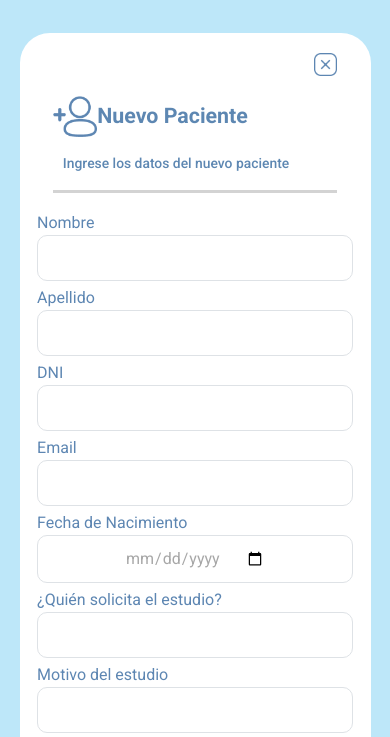
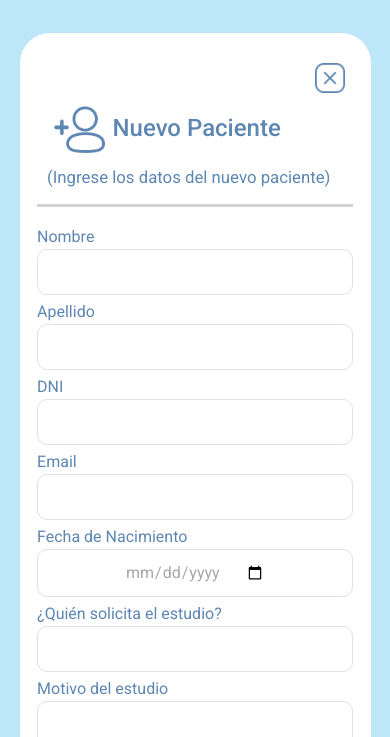
Before and after one commit to FedeBentolila/siboMVP, a website: page src/public/pacienteForm.html in a window 390 px wide. Shown: the part 88-825 px from the top of the page. Drawn offline with Linux system fonts and the light colour scheme; no server answers.

Commit message:
nuevoPaciente

```diff
--- a/src/public/informeFinal.css
+++ b/src/public/informeFinal.css
@@ -56,7 +56,7 @@ a{
 
 .criterios{
     width: 60%;
-    font-size: 8px;
+    font-size: 10px;
 
 }
 
--- a/src/public/misDatos.js
+++ b/src/public/misDatos.js
@@ -277,11 +277,14 @@
 
       function reveal (){
         let displayedNavbar=document.getElementById("reveal")
+        let hideWhileNavBar1= document.getElementById("hideOnNavBar1")
 
         if(displayedNavbar.style.display=="block"){
           displayedNavbar.style.display="none"
+          hideWhileNavBar1.style.display=""
         }else{
           displayedNavbar.style.display="block"
+           hideWhileNavBar1.style.display="none"
         }
 
 
--- a/src/public/pacienteForm.css
+++ b/src/public/pacienteForm.css
@@ -9,13 +9,29 @@
 
 }
 
+.tituloseccionUp{
+    width: 100%;
+display: flex;
+ flex-direction: column;
+ justify-content: space-between;
+ align-items: center;
+ color: var(--Color, #5D87B2);
+ text-align: center;
+ font-family: Roboto;
+ font-size: 24px;
+ font-style: normal;
+ font-weight: 500;
+ line-height: 33.6px /* 157.156% */;
+}
+
 .imgComponente{
     width: 20%;
     margin: 10%;
 }
 
 .imagenNuevo{
-    width: 30%;
+    width: 20%;
+    margin: 8px;
 }
 
 .autocomplete {
@@ -56,12 +72,15 @@
 
 .divisorImgYtitulo{
     display: flex;
+    width: 80%;
     flex-direction: row;
-    justify-content: flex-start;
+    justify-content: center;
     align-items: center;
+    margin-top: 5px;
 }
 
 .leyenda{
+    font-size: 20px;
     margin: 10px;
 }
 
@@ -202,7 +221,7 @@ color: var(--Color, #5D87B2);
     width: 100%;
     display: flex;
     flex-direction: row;
-    justify-content: flex-start;
+    justify-content: space-between;
     align-items: center;
    }
 
@@ -285,8 +304,8 @@ color: var(--Color, #5D87B2);
 
 
    .botonazul{
-    height: 50px;
-    width: 50%;
+    height: 40px;
+    width: 90%;
     border: none;
     display: flex;
     padding: 7px 25px;
@@ -580,7 +599,10 @@ color: var(--Color, #5D87B2);
 
 
 .leyenda{
-    font-size: 65%;
+    font-size: 70%;
+    margin-left: 10px;
+    margin-top: 0px;
+    font-weight: 400;
 }
 
 
@@ -597,8 +619,10 @@ color: var(--Color, #5D87B2);
     justify-content: flex-end;
     align-items: center;
     text-align: center;
-    margin: 20px;
-    width: 90%;
+    margin-left: 30px;
+    margin-right: 30px ;
+    margin-top: 30px;
+    width: 95%;
 }
 
 
@@ -646,6 +670,23 @@ color: var(--Color, #5D87B2);
     width: 8%;
 }
 
+.tituloseccionUp{
+    width: 100%;
+    display: flex;
+ flex-direction: column;
+ justify-content: center;
+ align-items:flex-start ;
+ color: var(--Color, #5D87B2);
+ text-align: center;
+ font-family: Roboto;
+ font-size: 24px;
+ font-style: normal;
+ font-weight: 500;
+ border-color: lightgray;
+ border-bottom-style: solid;
+ line-height: 33.6px /* 157.156% */;
+}
+
 
 
 
--- a/src/public/pacienteForm.html
+++ b/src/public/pacienteForm.html
@@ -179,21 +179,21 @@
   <br>
 
 
-      <div class="containerContainerForm">
+      <div id="hideOnNavBar1" class="containerContainerForm">
   <div class="containerForm">
     <form autocomplete="off" class="form" id="form" action="/agregarPaciente" method="post">
 
       <div class="botonX2" id="exit">
-        <img   id="close" width=8% src="/CLOSE.png" alt="">
+        <img   id="close" width=10% src="/CLOSE.png" alt="">
 
         </div>
 
-      <div class="tituloseccion">
+      <div class="tituloseccionUp">
         <div class="divisorImgYtitulo">
           <img class="imagenNuevo" src="./nuevopaciente.png" >
-          <strong >Nuevo Paciente </strong>
+          <p >Nuevo Paciente </p>
         </div>
-      <p class="leyenda" > Ingrese los datos del nuevo paciente </p>
+      <p class="leyenda" > (Ingrese los datos del nuevo paciente) </p>
       </div>
       <br>
 
@@ -381,7 +381,7 @@
 
 
 
-      <input  class="botonazul" type="submit" value="Guardar">
+      <input  class="botonazul" type="submit" value="Añadir Nuevo Paciente">
         <br>
 
       </form>
--- a/src/public/pacienteForm.js
+++ b/src/public/pacienteForm.js
@@ -91,11 +91,14 @@ botonburger.addEventListener("click", reveal)
 
 function reveal (){
   let displayedNavbar=document.getElementById("reveal")
+  let hideWhileNavBar1= document.getElementById("hideOnNavBar1")
 
   if(displayedNavbar.style.display=="block"){
     displayedNavbar.style.display="none"
+    hideWhileNavBar1.style.display=""
   }else{
     displayedNavbar.style.display="block"
+    hideWhileNavBar1.style.display="none"
   }
 
 
```
Also changed, not shown: src/public/misDatos.html (+3 -3 lines).
